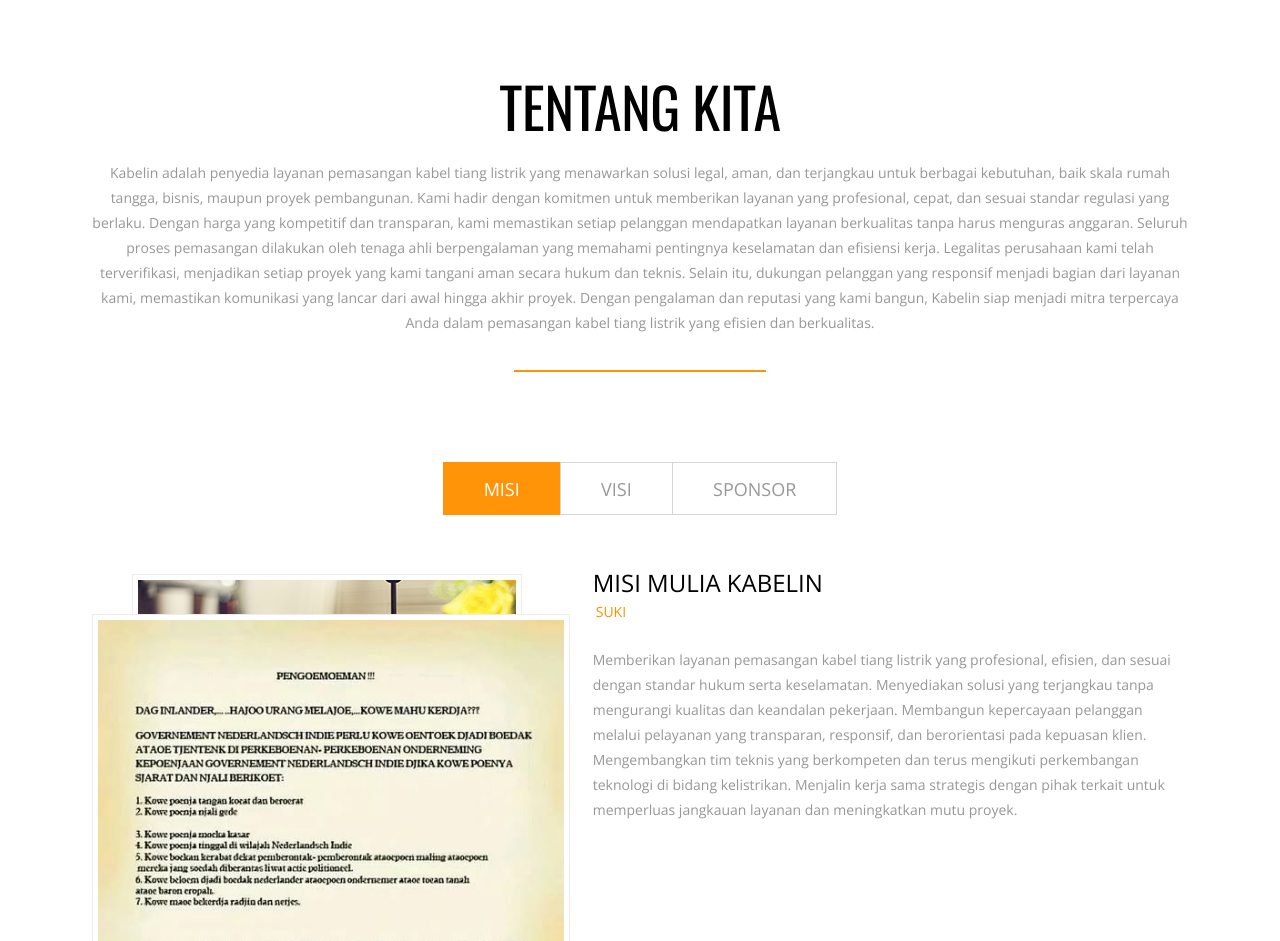
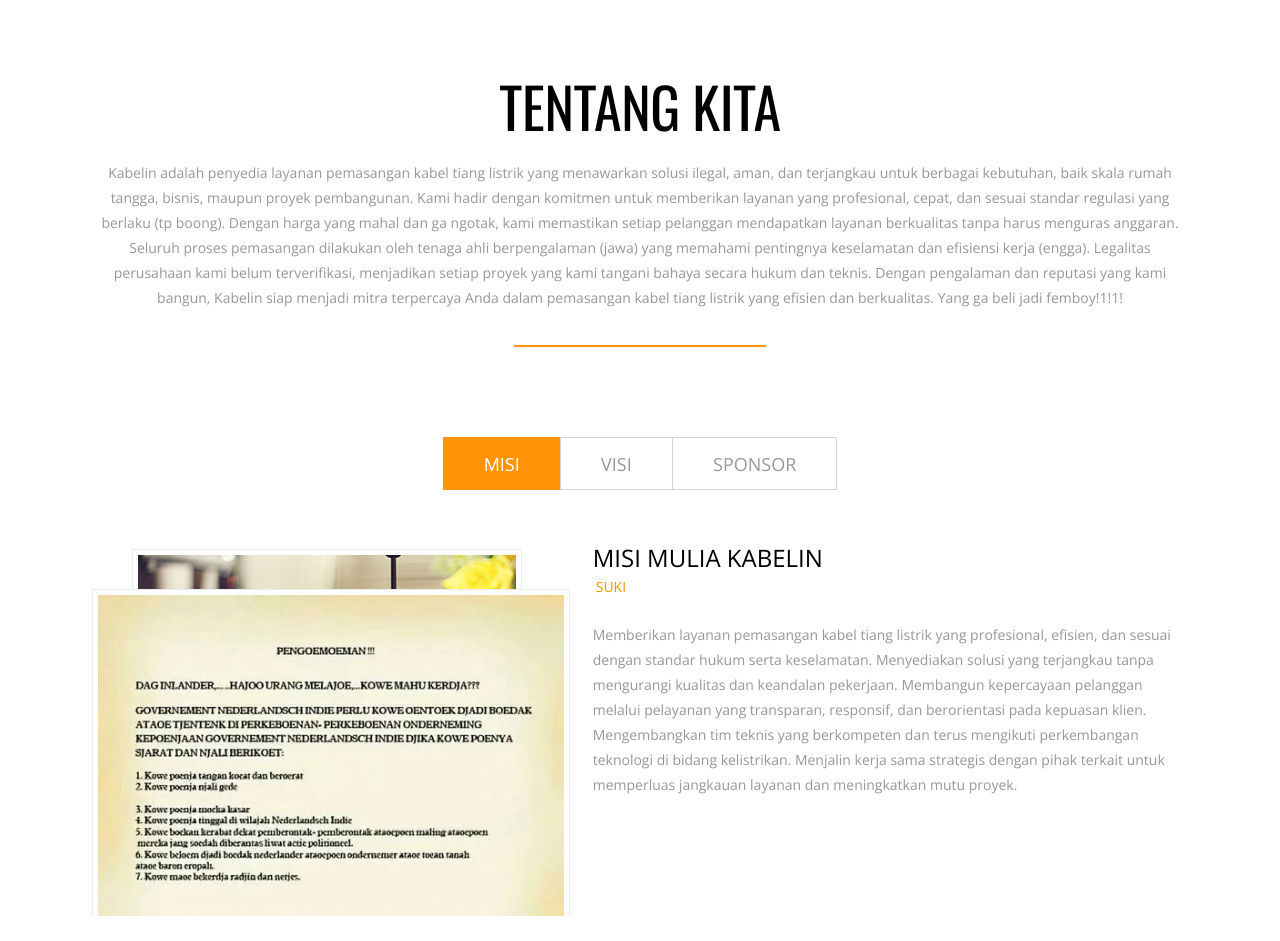
Before and after one commit to kabeltianglistrik/kabeltianglistrik, a plain HTML site: page index.html in a window 1280 px wide. Shown: the part 800-1741 px from the top of the page. Drawn offline with nearby package versions, Linux system fonts and the light colour scheme; some packages are replaced by stand-ins of ours.

Commit message:
Update index.html

```diff
--- a/index.html
+++ b/index.html
@@ -134,7 +134,7 @@ http://www.templatemo.com/tm-473-november
             <div class="About_sec" id="about">
                 <div class="Center">
                     <h2>tentang kita</h2>
-                    <p>Kabelin adalah penyedia layanan pemasangan kabel tiang listrik yang menawarkan solusi legal, aman, dan terjangkau untuk berbagai kebutuhan, baik skala rumah tangga, bisnis, maupun proyek pembangunan. Kami hadir dengan komitmen untuk memberikan layanan yang profesional, cepat, dan sesuai standar regulasi yang berlaku. Dengan harga yang kompetitif dan transparan, kami memastikan setiap pelanggan mendapatkan layanan berkualitas tanpa harus menguras anggaran. Seluruh proses pemasangan dilakukan oleh tenaga ahli berpengalaman yang memahami pentingnya keselamatan dan efisiensi kerja. Legalitas perusahaan kami telah terverifikasi, menjadikan setiap proyek yang kami tangani aman secara hukum dan teknis. Selain itu, dukungan pelanggan yang responsif menjadi bagian dari layanan kami, memastikan komunikasi yang lancar dari awal hingga akhir proyek. Dengan pengalaman dan reputasi yang kami bangun, Kabelin siap menjadi mitra terpercaya Anda dalam pemasangan kabel tiang listrik yang efisien dan berkualitas.</p>
+                    <p>Kabelin adalah penyedia layanan pemasangan kabel tiang listrik yang menawarkan solusi ilegal, aman, dan terjangkau untuk berbagai kebutuhan, baik skala rumah tangga, bisnis, maupun proyek pembangunan. Kami hadir dengan komitmen untuk memberikan layanan yang profesional, cepat, dan sesuai standar regulasi yang berlaku (tp boong). Dengan harga yang mahal dan ga ngotak, kami memastikan setiap pelanggan mendapatkan layanan berkualitas tanpa harus menguras anggaran. Seluruh proses pemasangan dilakukan oleh tenaga ahli berpengalaman (jawa) yang memahami pentingnya keselamatan dan efisiensi kerja (engga). Legalitas perusahaan kami belum terverifikasi, menjadikan setiap proyek yang kami tangani bahaya secara hukum dan teknis. Dengan pengalaman dan reputasi yang kami bangun, Kabelin siap menjadi mitra terpercaya Anda dalam pemasangan kabel tiang listrik yang efisien dan berkualitas. Yang ga beli jadi femboy!1!1!</p>
                     <div class="Line"></div>
                     <!-- \\ Begin Tab side \\ -->
                     <div class="Tabside">
@@ -404,7 +404,7 @@ http://www.templatemo.com/tm-473-november
   }).addTo(map);
 
   L.marker([-7.800069, 110.395882]).addTo(map)
-    .bindPopup('Markas Besar Nerv')
+    .bindPopup('Markas Besar Nerv (hytam dilarang masuk)')
     .openPopup();
 </script>
 </body>
```
